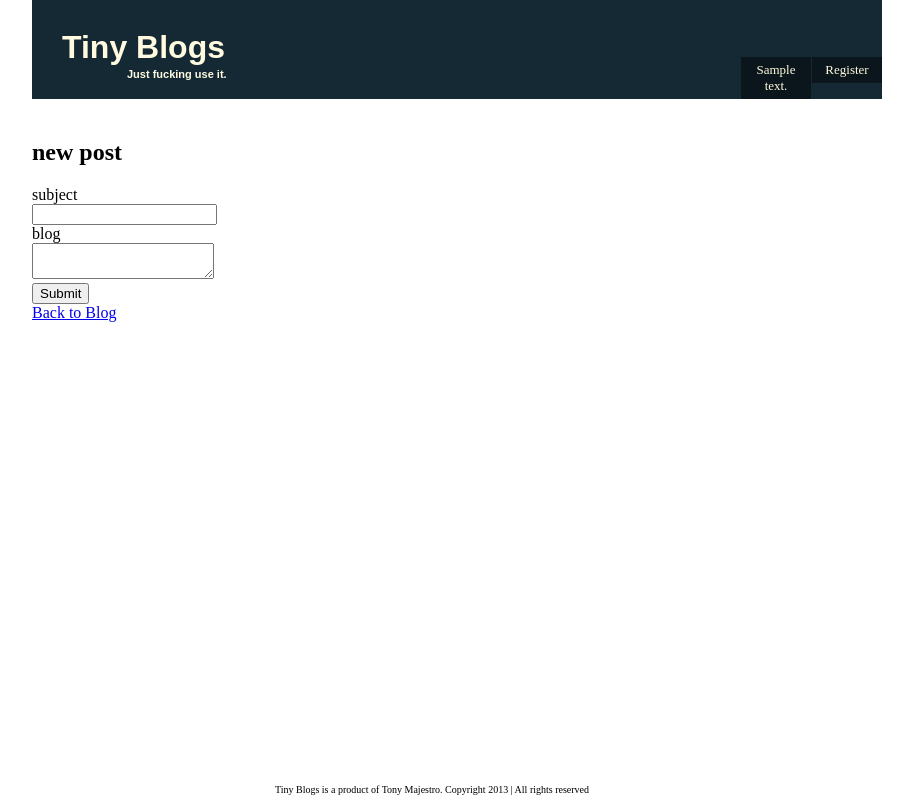
After one commit to tonymajestro2/blog, a Python web app: template templates/create_post.html in a window 1280 px wide. The commit adds this page. Shown: the whole page, without its empty margins (183-1096 px from the left). Run offline with Jinja, Linux system fonts and the light colour scheme; the template is opened without the code that fills it: most values are stand-ins (such as "Sample title", 1, 10 or a date in 2020).

```diff
--- a/code/base.py
+++ b/code/base.py
@@ -64,6 +64,7 @@ class Main(BaseHandler):
         user = self.get_user()
         if user:
             self.redirect("/{0}".format(user.username))
+            return
         else:
             login_form = self.get_html("login_form.html")
             self.render("main.html", "Blog", login_form = login_form)
--- a/code/login.py
+++ b/code/login.py
@@ -24,6 +24,7 @@ class Login(BaseHandler):
             user = User.get_by_name(username)
             self.login(user)
             self.redirect("/{0}".format(username))
+            return
 
     def _valid_login_credentials(self, username, password):
         user = User.get_by_name(username)
@@ -38,3 +39,4 @@ class Logout(BaseHandler):
     def get(self):
         self.logout()
         self.redirect("/")
+        return
--- a/code/models.py
+++ b/code/models.py
@@ -35,3 +35,7 @@ class Post(db.Model):
     title = db.StringProperty(required = True)
     body = db.TextProperty(required = True)
     created = db.DateTimeProperty(auto_now_add = True)
+
+    @classmethod
+    def register(cls, user, title, body):
+        return Post(user = user, title = title, body = body)
--- a/code/post.html
+++ /dev/null
@@ -1,5 +0,0 @@
-
-<h3>{{ title }}</h3>
-<h4>{{ created }}</h4>
-
-<pre>{{ body }}</pre>
--- a/code/register.py
+++ b/code/register.py
@@ -36,6 +36,7 @@ class Register(BaseHandler):
             user = User.register(username, password, email)
             user.put()
             self.redirect("/")
+            return
 
     def _verify_user(self, username, password, verify, email):
         errors = {}
--- a/code/url.py
+++ b/code/url.py
@@ -3,11 +3,13 @@ from base import Main
 from register import Register
 from login import Login, Logout
 from front import Front
+from createPost import CreatePost
 
 args = [("/", Main),
         ("/login", Login),
         ("/logout", Logout),
         ("/register", Register),
+        ("/createPost", CreatePost),
         ("/([a-zA-Z0-9_]+)", Front)]
 
 app = webapp2.WSGIApplication(args, debug = True)
--- a/static/main.css
+++ b/static/main.css
@@ -1,10 +1,27 @@
 /* Main page */
+
+html {
+    height: 100%;
+}
 
 body {
     width: 850px;
     margin: 0 auto;
     margin-top: -2px;
+    height: 100%;
 }
+
+#content {
+    min-height: 100%;
+    height: auto !important;
+    height: 100%;
+    margin: 0 auto -4em;
+}
+
+footer, .push {
+    height: 1em;
+}
+
 
 header {
     background-color: #142933;
@@ -74,7 +91,7 @@ nav a:hover {
 }
 
 footer {
-    position: absolute;
+    padding-top: 50px;
     padding-bottom: 5px;
     bottom: 0px;
     font-size: 10px;
--- a/templates/base.html
+++ b/templates/base.html
@@ -7,6 +7,7 @@
 </head>
 
 <body>
+    <div id="content">
             <header>
                 <div id="headerText">
                 <a href="/"><h1>Tiny Blogs</h1><h2>Just fucking use it.</h2></a>
@@ -24,6 +25,8 @@
             {% block content %}
             {% endblock %}
         </div>
+        <div class="push"></div>
+    </div>
 
     <footer>
         <div id="quote">
--- /dev/null
+++ b/templates/create_post.html
@@ -0,0 +1,29 @@
+{% extends "base.html"%}
+{% block content %}
+
+<h2>new post</h2>
+<div id="newPostForm">
+    <form method="post">
+        <div id="title">
+            subject <br>
+            <input type="text" name="title">
+        </div>
+
+        <div id="body_text">
+            blog <br>
+            <textarea name="body"></textarea>
+        </div>
+
+        <div id="create_post_error">
+            {{ create_post_error }}
+        </div>
+
+        <input type="submit" value="Submit">
+    </form>
+
+    <div id="back">
+        <a href="/blog">Back to Blog</a>
+    </div>
+</div>
+
+{% endblock %}
```
Also changed, not shown: other parts of static/main.css (+45 -0 lines), code/createPost.py (added, +30 -0 lines), code/front.py (+9 -13 lines), notes.txt (+14 -3 lines), templates/front.html (+5 -3 lines), templates/post.html (added, +9 -0 lines). Lines whose indentation alone changed are shown as unchanged.
